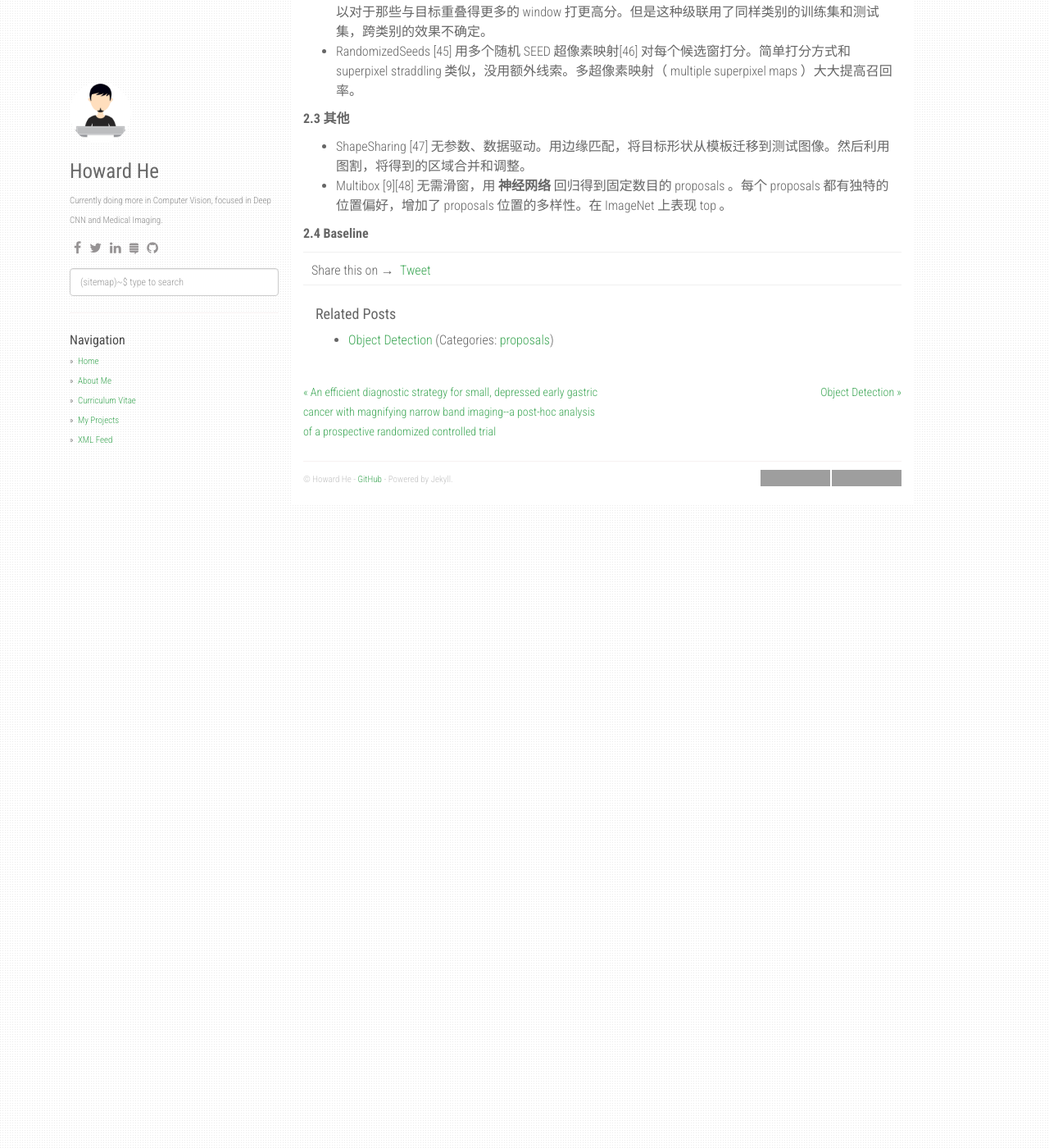
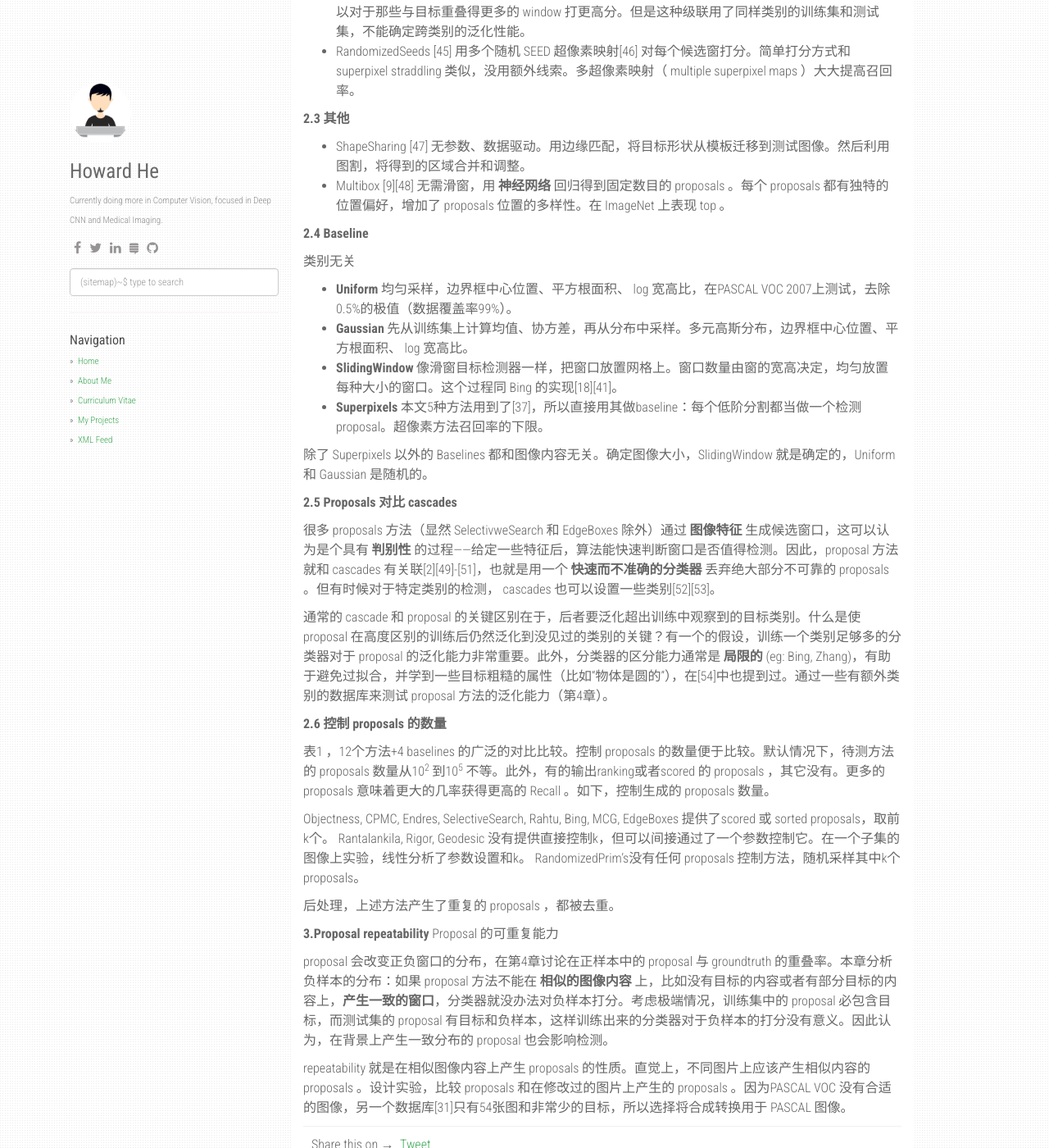
Before and after one commit to howardchina/howardchina.github.io, a Jekyll site: the page built from _posts/2018-12-11-What-makes-for-effective-detection-proposals.md, in a window 1280 px wide and 1400 px high, scrolled down 3440 px. Shown: the whole window at 82% size. Built offline with Jekyll 4.4.1, drawn with Linux system fonts in a browser that asks for light colours; nearby versions of some CDN libraries; comment, search, counter and statistics services are not loaded; some of the changed text lies outside the part shown; grey boxes are pictures that could not be loaded.

Commit message:
fast update

```diff
--- a/_posts/2018-12-11-What-makes-for-effective-detection-proposals.md
+++ b/_posts/2018-12-11-What-makes-for-effective-detection-proposals.md
@@ -81,7 +81,7 @@ detection proposals被用于PASCAL和ImageNet上表现最顶尖的目标检测
 * **Bing** [18] 在滑窗上加了在边缘特征上预训练过的线性分类器。非常快速的（1ms/image on CPU ）类别无关的检测器。但是，[41]（ CrackingBing ）发现不用分类器，得到近似性能。
 * **EdgeBoxes** <sup>EC</sup> [20] 从粗糙的滑窗模式开始，建立目标边界估计（采用[36][42]结构化的决策森林）,后续再提高定位精度。不用通过学习得到参数。调整滑窗模式的密度和非极大值抑制，来得到不同重叠的阈值（在第5章）。
 * Feng [43] 搜索显著图像内容。提出一种显著性测度，由图像的剩余部分产生显著目标。滑窗，依据显著性线索打分。
-* Zhang [44] 利用简单梯度特征训练一个级联的SVM来ranking。第一步，对每个尺度和纵横比做一个单独的分类器;第二步，对前面得到的 proposals ranking。所有的 SVM 都是用结构化输出学习训练的，以对于那些与目标重叠得更多的 window 打更高分。但是这种级联用了同样类别的训练集和测试集，跨类别的效果不确定。
+* Zhang [44] 利用简单梯度特征训练一个级联的SVM来ranking。第一步，对每个尺度和纵横比做一个单独的分类器;第二步，对前面得到的 proposals ranking。所有的 SVM 都是用结构化输出学习训练的，以对于那些与目标重叠得更多的 window 打更高分。但是这种级联用了同样类别的训练集和测试集，不能确定跨类别的泛化性能。
 * RandomizedSeeds [45] 用多个随机 SEED 超像素映射[46] 对每个候选窗打分。简单打分方式和 superpixel straddling 类似，没用额外线索。多超像素映射（ multiple superpixel maps ）大大提高召回率。
 
 **2.3 其他**
@@ -90,3 +90,38 @@ detection proposals被用于PASCAL和ImageNet上表现最顶尖的目标检测
 * Multibox [9][48] 无需滑窗，用 **神经网络** 回归得到固定数目的 proposals 。每个 proposals 都有独特的位置偏好，增加了 proposals 位置的多样性。在 ImageNet 上表现 top 。
 
 **2.4 Baseline**
+
+类别无关
+* **Uniform**
+均匀采样，边界框中心位置、平方根面积、 log 宽高比，在PASCAL VOC 2007上测试，去除0.5%的极值（数据覆盖率99%）。
+* **Gaussian**
+先从训练集上计算均值、协方差，再从分布中采样。多元高斯分布，边界框中心位置、平方根面积、 log 宽高比。
+* **SlidingWindow**
+像滑窗目标检测器一样，把窗口放置网格上。窗口数量由窗的宽高决定，均匀放置每种大小的窗口。这个过程同 Bing 的实现[18][41]。
+* **Superpixels**
+本文5种方法用到了[37]，所以直接用其做baseline：每个低阶分割都当做一个检测proposal。超像素方法召回率的下限。
+
+除了 Superpixels 以外的 Baselines 都和图像内容无关。确定图像大小，SlidingWindow 就是确定的，Uniform 和 Gaussian 是随机的。
+
+**2.5 Proposals 对比 cascades**
+
+很多 proposals 方法（显然 SelectivweSearch 和 EdgeBoxes 除外）通过 **图像特征** 生成候选窗口，这可以认为是个具有 **判别性** 的过程——给定一些特征后，算法能快速判断窗口是否值得检测。因此，proposal 方法就和 cascades 有关联[2][49]-[51]，也就是用一个 **快速而不准确的分类器** 丢弃绝大部分不可靠的 proposals 。但有时候对于特定类别的检测， cascades 也可以设置一些类别[52][53]。
+
+通常的 cascade 和 proposal 的关键区别在于，后者要泛化超出训练中观察到的目标类别。什么是使 proposal 在高度区别的训练后仍然泛化到没见过的类别的关键？有一个的假设，训练一个类别足够多的分类器对于 proposal 的泛化能力非常重要。此外，分类器的区分能力通常是 **局限的** (eg: Bing, Zhang)，有助于避免过拟合，并学到一些目标粗糙的属性（比如“物体是圆的”），在[54]中也提到过。通过一些有额外类别的数据库来测试 proposal 方法的泛化能力（第4章）。
+
+**2.6 控制 proposals 的数量**
+
+表1 ，12个方法+4 baselines 的广泛的对比比较。控制 proposals 的数量便于比较。默认情况下，待测方法的 proposals 数量从10<sup>2</sup> 到10<sup>5</sup> 不等。此外，有的输出ranking或者scored 的 proposals ，其它没有。更多的 proposals 意味着更大的几率获得更高的 Recall 。如下，控制生成的 proposals 数量。
+
+Objectness, CPMC, Endres, SelectiveSearch, Rahtu, Bing, MCG, EdgeBoxes 提供了scored 或 sorted proposals，取前k个。
+Rantalankila, Rigor, Geodesic 没有提供直接控制k，但可以间接通过了一个参数控制它。在一个子集的图像上实验，线性分析了参数设置和k。
+RandomizedPrim's没有任何 proposals 控制方法，随机采样其中k个 proposals。
+
+后处理，上述方法产生了重复的 proposals ，都被去重。
+
+**3.Proposal repeatability**
+Proposal 的可重复能力
+
+proposal 会改变正负窗口的分布，在第4章讨论在正样本中的 proposal 与 groundtruth 的重叠率。本章分析负样本的分布：如果 proposal 方法不能在 **相似的图像内容** 上，比如没有目标的内容或者有部分目标的内容上，**产生一致的窗口**，分类器就没办法对负样本打分。考虑极端情况，训练集中的 proposal 必包含目标，而测试集的 proposal 有目标和负样本，这样训练出来的分类器对于负样本的打分没有意义。因此认为，在背景上产生一致分布的 proposal 也会影响检测。
+
+repeatability 就是在相似图像内容上产生 proposals 的性质。直觉上，不同图片上应该产生相似内容的 proposals 。设计实验，比较 proposals 和在修改过的图片上产生的 proposals 。因为PASCAL VOC 没有合适的图像，另一个数据库[31]只有54张图和非常少的目标，所以选择将合成转换用于 PASCAL 图像。
```
